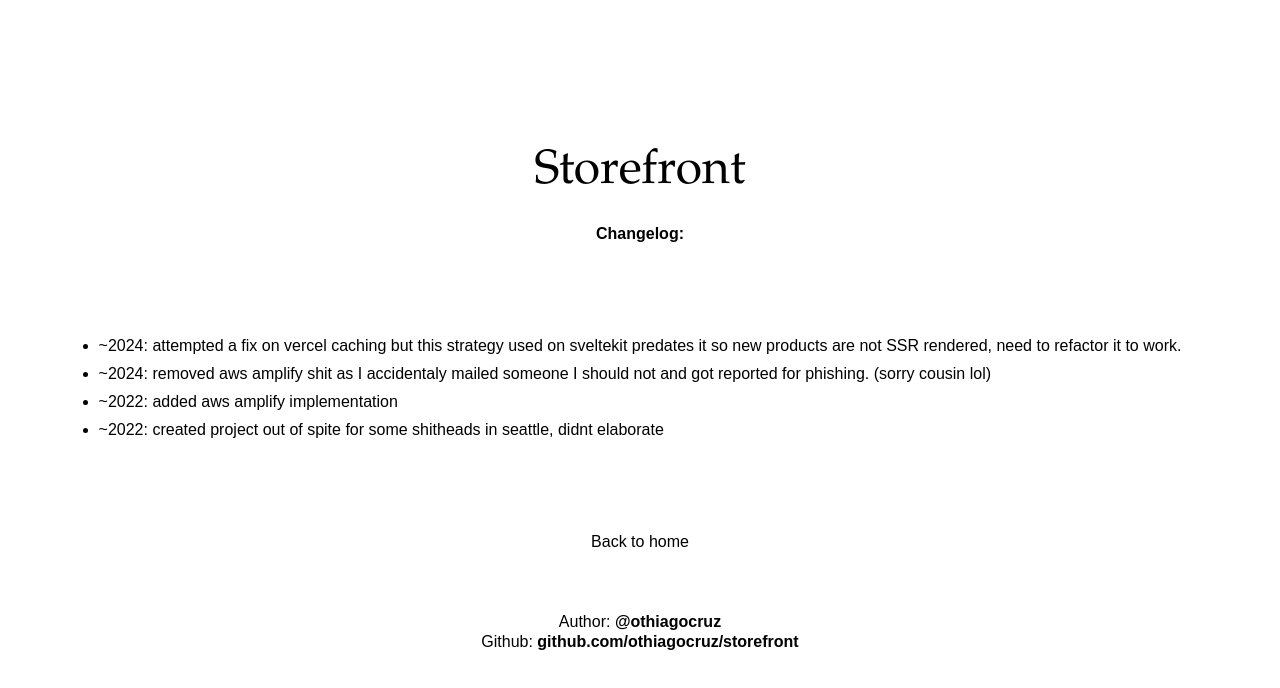
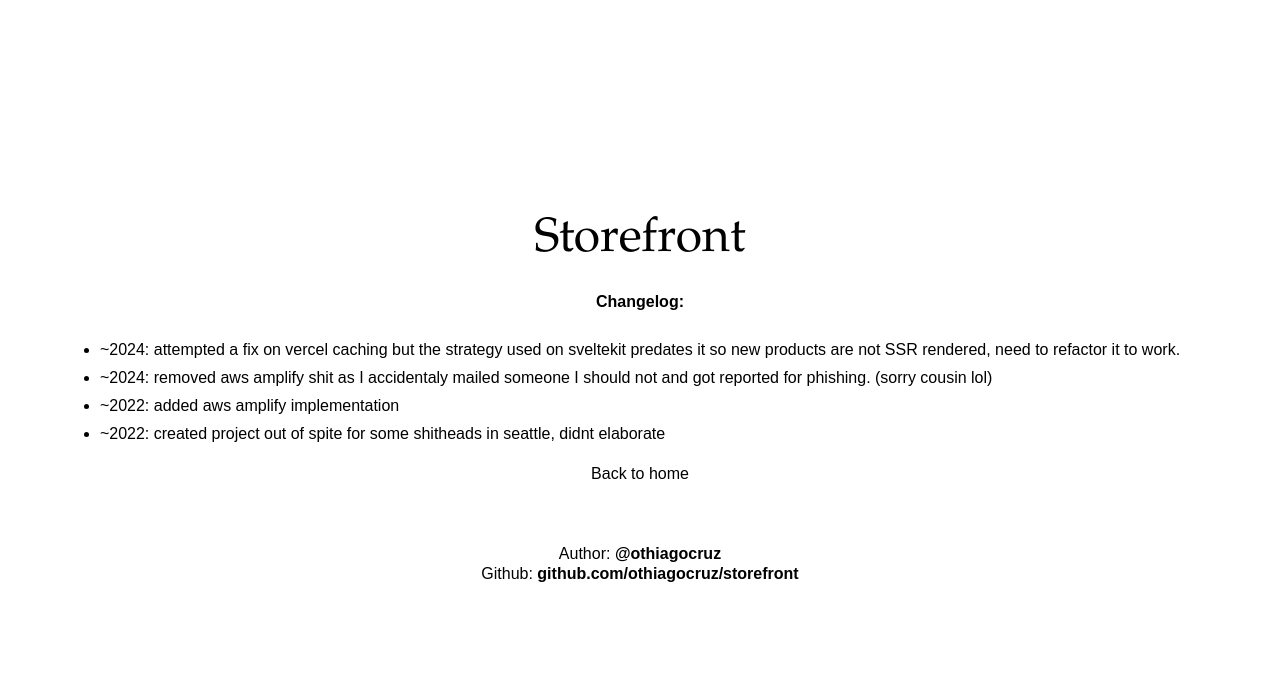
Before and after one commit to othiagocruz/storefront, a SvelteKit app: page /changelog in a window 1280 px wide. Shown: the top 688 px of the page. Built offline with nearby package versions, Linux system fonts and the light colour scheme; a web font is replaced by a local one.

Commit message:
padding fix

```diff
--- a/src/routes/changelog/+page.svelte
+++ b/src/routes/changelog/+page.svelte
@@ -2,9 +2,9 @@
 
 <p class="font-bold my-8">Changelog:</p>
 
-<ul class="text-left list-disc p-16 leading-5">
+<ul class="text-left list-disc px-16 leading-5">
 	<li class="mb-2">
-		~2024: attempted a fix on vercel caching but this strategy used on sveltekit predates it so new
+		~2024: attempted a fix on vercel caching but the strategy used on sveltekit predates it so new
 		products are not SSR rendered, need to refactor it to work.
 	</li>
 	<li class="mb-2">
```
